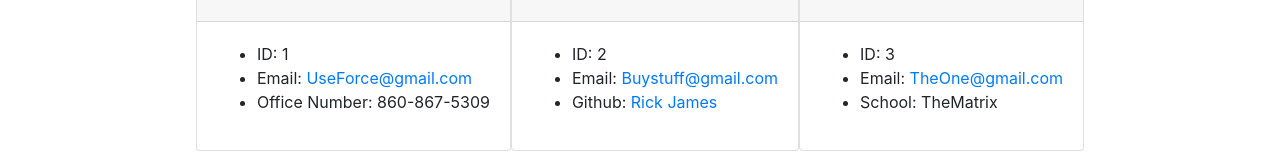
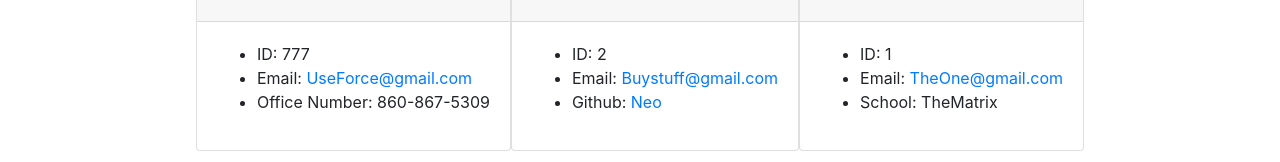
Before and after one commit to DanProgramsIt/Team-Manifester, a website: page dist/Team-Manifester.html in a window 1280 px wide. Shown: the part 300-462 px from the top of the page. Drawn offline with nearby package versions, Linux system fonts and the light colour scheme.

Commit message:
added information into the README.md

```diff
--- a/dist/Team-Manifester.html
+++ b/dist/Team-Manifester.html
@@ -34,7 +34,7 @@
     </div>
     <div class="card-body">
         <ul class="collection">
-            <li class="collection-item">ID: 1</li>
+            <li class="collection-item">ID: 777</li>
             <li class="collection-item">Email: <a href="mailto:UseForce@gmail.com">UseForce@gmail.com</a> </li>
             <li class="collection-item">Office Number: 860-867-5309</li>
         </ul>
@@ -48,7 +48,7 @@
         <ul class="collection">
             <li class="collection-item">ID: 2</li>
             <li class="collection-item">Email: <a href="mailto:Buystuff@gmail.com">Buystuff@gmail.com</a> </li>
-            <li class="collection-item">Github: <a href="https://github.com/Rick James" target="_blank" rel="noopener noreferrer">Rick James</a></li>
+            <li class="collection-item">Github: <a href="https://github.com/Neo" target="_blank" rel="noopener noreferrer">Neo</a></li>
         </ul>
     </div>
 </div><div class="card employee-card">
@@ -58,7 +58,7 @@
     </div>
     <div class="card-body">
         <ul class="collection">
-            <li class="collection-item">ID: 3</li>
+            <li class="collection-item">ID: 1</li>
             <li class="collection-item">Email: <a href="mailto:TheOne@gmail.com">TheOne@gmail.com</a> </li>
             <li class="collection-item">School: TheMatrix</li>
         </ul>
```
Also changed, not shown: README.md, assets/img/finished product.png (added), assets/img/questions.jpg (added), assets/img/test pass.jpg (added).
